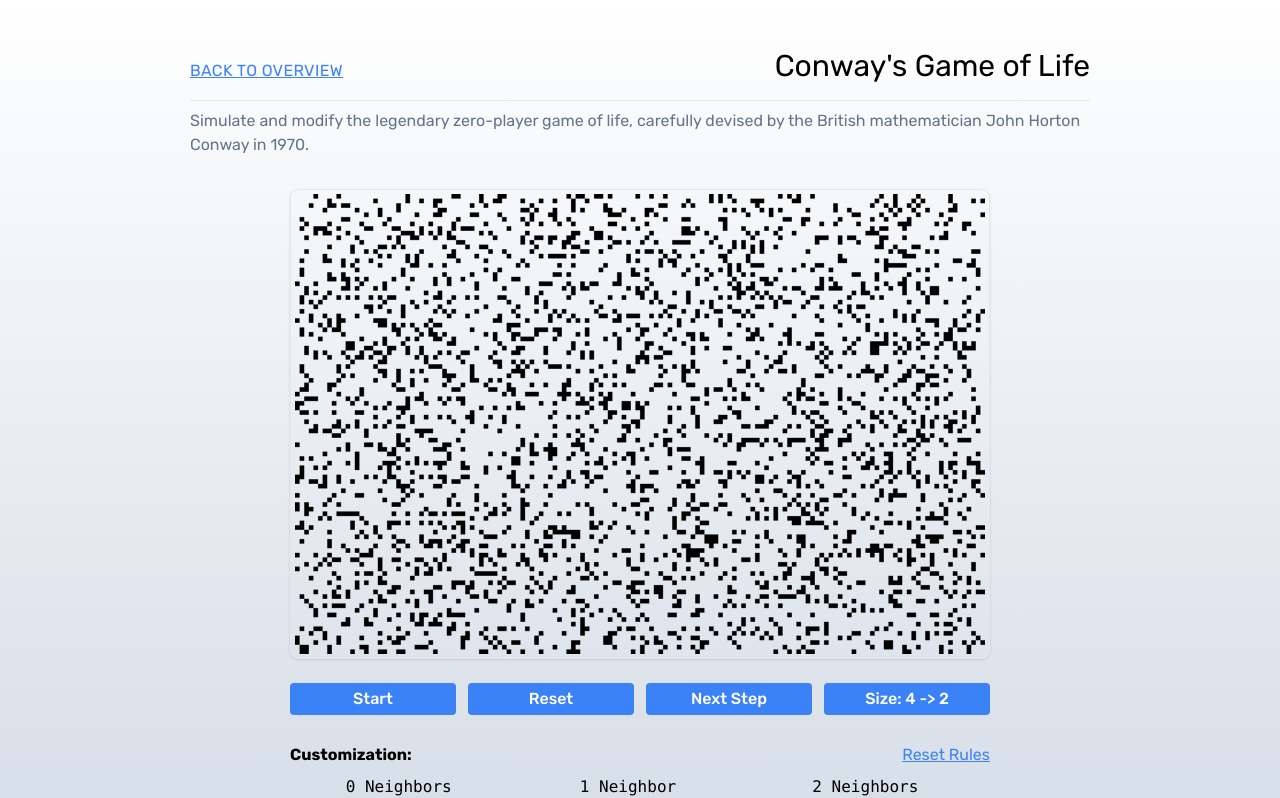
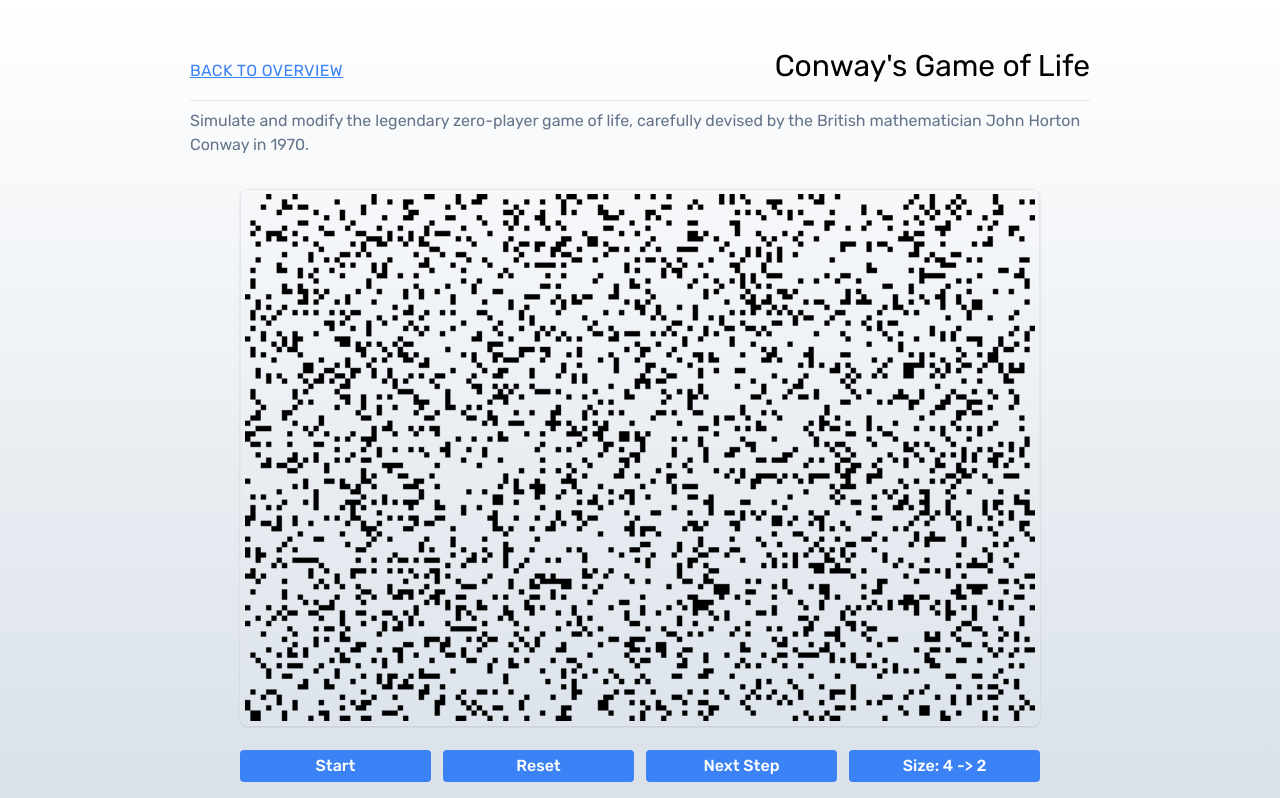
Before and after one commit to neinja007/Simulatory, a Next.js app: page /game-of-life in a window 1280 px wide. Shown: the top 798 px of the page. Built offline with nearby package versions, Linux system fonts and the light colour scheme.

Commit message:
chore: Adjust max width of game canvas to 800px

```diff
--- a/src/app/(simulations)/game-of-life/page.tsx
+++ b/src/app/(simulations)/game-of-life/page.tsx
@@ -186,7 +186,7 @@
   const nextSpeed = speeds[(speeds.indexOf(speed) + 1) % speeds.length];
 
   return (
-    <div className='mx-auto max-w-[700px]'>
+    <div className='mx-auto max-w-[800px]'>
       <canvas
         width={600}
         height={400}
```
